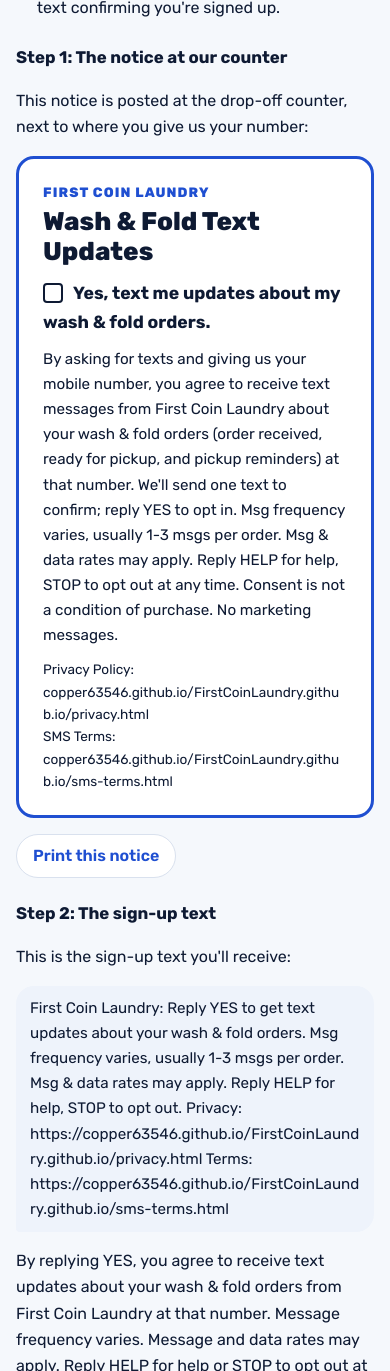
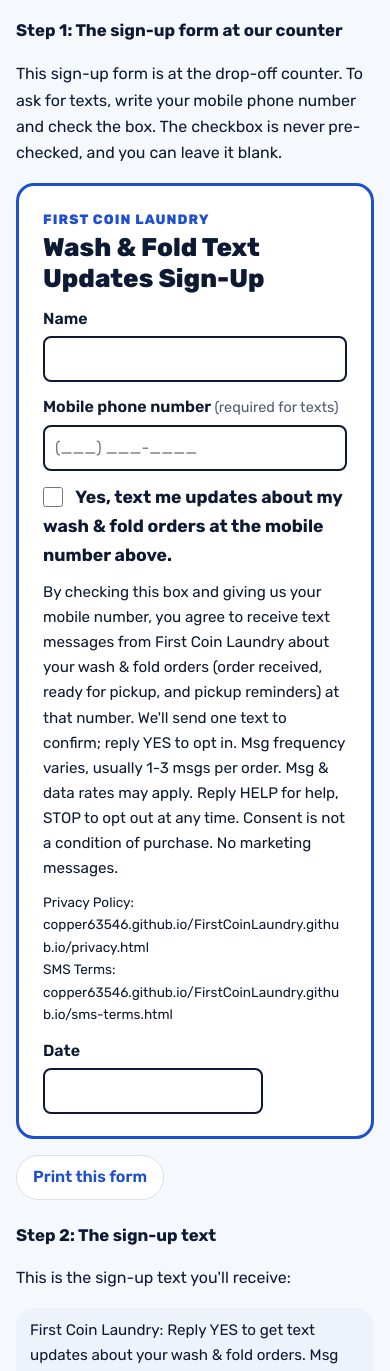
Before and after one commit to copper63546/FirstCoinLaundry.github.io, a plain HTML site: page sms.html in a window 390 px wide. Shown: the part 1319-2690 px from the top of the page. Drawn offline with Linux system fonts and the light colour scheme.

Commit message:
Add mobile phone number field to SMS opt-in form (Twilio 30896)
Co-Authored-By: Claude Opus 5.5 <noreply@anthropic.com>

```diff
--- a/legal.css
+++ b/legal.css
@@ -71,6 +71,13 @@ li { margin: 4px 0; }
 .optin-check { font-size: 1.1rem; margin: 0 0 10px; }
 .optin-check .box { display: inline-block; width: 20px; height: 20px; border: 2px solid #0e1a33; border-radius: 4px; vertical-align: -4px; margin-right: 10px; }
 .optin-terms { font-size: .95rem; margin: 0 0 10px; }
+.optin-field { margin: 0 0 12px; }
+.optin-field label { display: block; font-weight: 600; margin-bottom: 4px; }
+.optin-field .req { font-weight: 400; color: #4d5b75; font-size: .9em; }
+.optin-field input { width: 100%; font: inherit; color: #0e1a33; background: #fff; border: 2px solid #0e1a33; border-radius: 8px; padding: 8px 10px; }
+.optin-date { margin: 12px 0 0; max-width: 220px; }
+.optin-check label { cursor: pointer; }
+.optin-check input[type="checkbox"] { width: 20px; height: 20px; vertical-align: -4px; margin: 0 8px 0 0; accent-color: #1f4fd1; }
 .optin-links { font-size: .85rem; color: #4d5b75; margin: 0; overflow-wrap: anywhere; }
 .print-btn { font: inherit; font-weight: 600; border: 1px solid var(--border); background: var(--surface); color: var(--primary); border-radius: 999px; padding: 8px 16px; cursor: pointer; }
 @media print {
--- a/sms.html
+++ b/sms.html
@@ -39,21 +39,33 @@
       <h2>How to sign up</h2>
       <p>Signing up takes two steps: you ask for texts at the counter, then you confirm by replying YES. Texts are optional.</p>
       <ol>
-        <li>When you drop off a wash &amp; fold order at <b>4877 Memorial Dr, Stone Mountain, GA 30083</b>, read the text updates notice at the counter (shown below). If you want texts, give the attendant your mobile number and tell them you agree. The attendant checks the text updates box on your order only if you ask.</li>
+        <li>When you drop off a wash &amp; fold order at <b>4877 Memorial Dr, Stone Mountain, GA 30083</b>, fill out the text updates sign-up form at the counter (shown below): write your mobile phone number and check the box to agree. Texts are only set up if you check the box.</li>
         <li>We send you one text asking you to confirm. It includes links to our Privacy Policy and SMS Terms.</li>
         <li>Reply <b>YES</b> to agree and opt in. You'll get a text confirming you're signed up.</li>
       </ol>
 
-      <h3 id="counter-notice">Step 1: The notice at our counter</h3>
-      <p>This notice is posted at the drop-off counter, next to where you give us your number:</p>
-      <div class="optin-sign" id="sign">
+      <h3 id="counter-notice">Step 1: The sign-up form at our counter</h3>
+      <p>This sign-up form is at the drop-off counter. To ask for texts, write your mobile phone number and check the box. The checkbox is never pre-checked, and you can leave it blank.</p>
+      <form class="optin-sign" id="sign" onsubmit="return false" aria-label="Wash and fold text updates sign-up form">
         <div class="optin-brand">First Coin Laundry</div>
-        <div class="optin-title">Wash &amp; Fold Text Updates</div>
-        <p class="optin-check"><span class="box" aria-hidden="true"></span><b>Yes, text me updates about my wash &amp; fold orders.</b></p>
-        <p class="optin-terms">By asking for texts and giving us your mobile number, you agree to receive text messages from First Coin Laundry about your wash &amp; fold orders (order received, ready for pickup, and pickup reminders) at that number. We'll send one text to confirm; reply YES to opt in. Msg frequency varies, usually 1-3 msgs per order. Msg &amp; data rates may apply. Reply HELP for help, STOP to opt out at any time. Consent is not a condition of purchase. No marketing messages.</p>
+        <div class="optin-title">Wash &amp; Fold Text Updates Sign-Up</div>
+        <div class="optin-field">
+          <label for="optin-name">Name</label>
+          <input id="optin-name" name="name" type="text" autocomplete="name">
+        </div>
+        <div class="optin-field">
+          <label for="optin-phone">Mobile phone number <span class="req">(required for texts)</span></label>
+          <input id="optin-phone" name="phone" type="tel" inputmode="tel" autocomplete="tel" placeholder="(___) ___-____">
+        </div>
+        <p class="optin-check"><label><input type="checkbox" name="sms_consent" value="yes"> <b>Yes, text me updates about my wash &amp; fold orders at the mobile number above.</b></label></p>
+        <p class="optin-terms">By checking this box and giving us your mobile number, you agree to receive text messages from First Coin Laundry about your wash &amp; fold orders (order received, ready for pickup, and pickup reminders) at that number. We'll send one text to confirm; reply YES to opt in. Msg frequency varies, usually 1-3 msgs per order. Msg &amp; data rates may apply. Reply HELP for help, STOP to opt out at any time. Consent is not a condition of purchase. No marketing messages.</p>
         <p class="optin-links">Privacy Policy: copper63546.github.io/FirstCoinLaundry.github.io/privacy.html<br>SMS Terms: copper63546.github.io/FirstCoinLaundry.github.io/sms-terms.html</p>
-      </div>
-      <p class="no-print"><button class="print-btn" type="button" onclick="window.print()">Print this notice</button></p>
+        <div class="optin-field optin-date">
+          <label for="optin-date">Date</label>
+          <input id="optin-date" name="date" type="text">
+        </div>
+      </form>
+      <p class="no-print"><button class="print-btn" type="button" onclick="window.print()">Print this form</button></p>
 
       <h3>Step 2: The sign-up text</h3>
       <p>This is the sign-up text you'll receive:</p>
```
Also changed, not shown: privacy.html (+1 -1 lines), sms-terms.html (+1 -1 lines).
